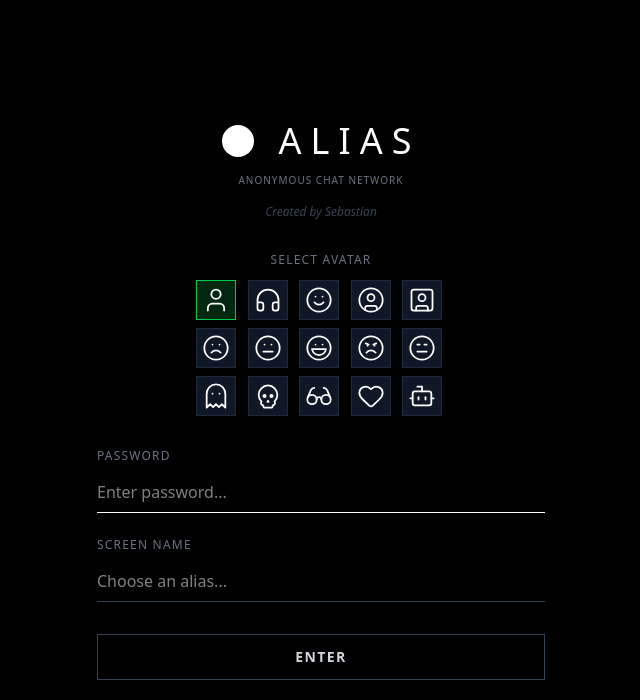
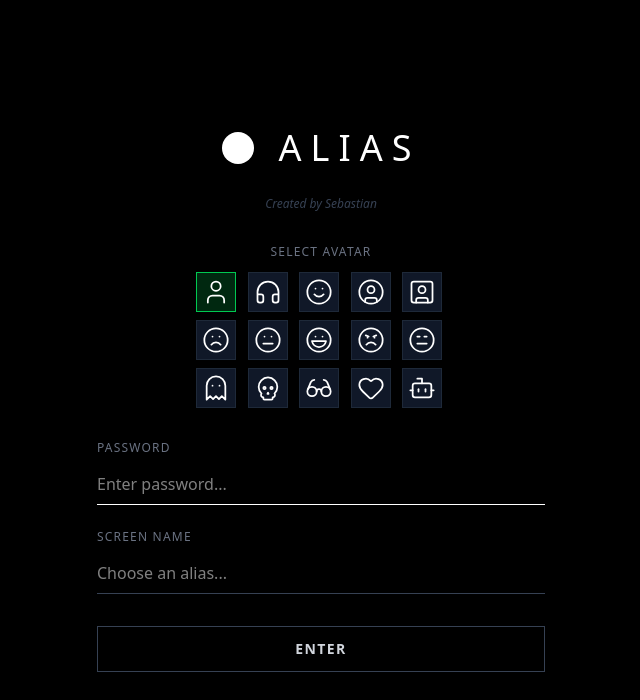
Before and after one commit to Sahilmir18/Dollars, a React (Vite) app: page / in a window 1280 px wide. Shown: the top 700 px of the page, without its empty margins (319-959 px from the left). Built offline with nearby package versions, Linux system fonts and the light colour scheme.

Commit message:
fix: Refine typing indicator and remove redundant text
Replaces the explicit typing indicator text with a more generic and animated "someone is typing..." message. Also removes the static "Anonymous Chat Network" tagline from the header, simplifying the UI.

```diff
--- a/src/App.tsx
+++ b/src/App.tsx
@@ -354,14 +354,6 @@ export default function App() {
               </motion.h1>
             </div>
             <motion.p
-              initial={{ opacity: 0, y: 10 }}
-              animate={{ opacity: 1, y: 0 }}
-              transition={{ duration: 0.8, delay: 1 }}
-              className="text-gray-500 tracking-widest uppercase text-[10px]"
-            >
-              Anonymous Chat Network
-            </motion.p>
-            <motion.p
               initial={{ opacity: 0 }}
               animate={{ opacity: 1 }}
               transition={{ duration: 0.8, delay: 1.4 }}
@@ -698,12 +690,8 @@ export default function App() {
 
       {/* Typing Indicator */}
       {typingUsers.length > 0 && (
-        <div className="px-6 py-3 text-sm text-gray-400 italic bg-black border-t border-gray-900">
-          {typingUsers.length === 1
-            ? `${typingUsers[0]} is typing...`
-            : typingUsers.length === 2
-            ? `${typingUsers[0]} and ${typingUsers[1]} are typing...`
-            : `${typingUsers.length} people are typing...`}
+        <div className="px-6 py-3 text-sm text-gray-500 font-mono bg-black border-t border-gray-900 flex items-center gap-2">
+          <span className="animate-pulse">&gt; someone is typing...</span>
         </div>
       )}
 
```
